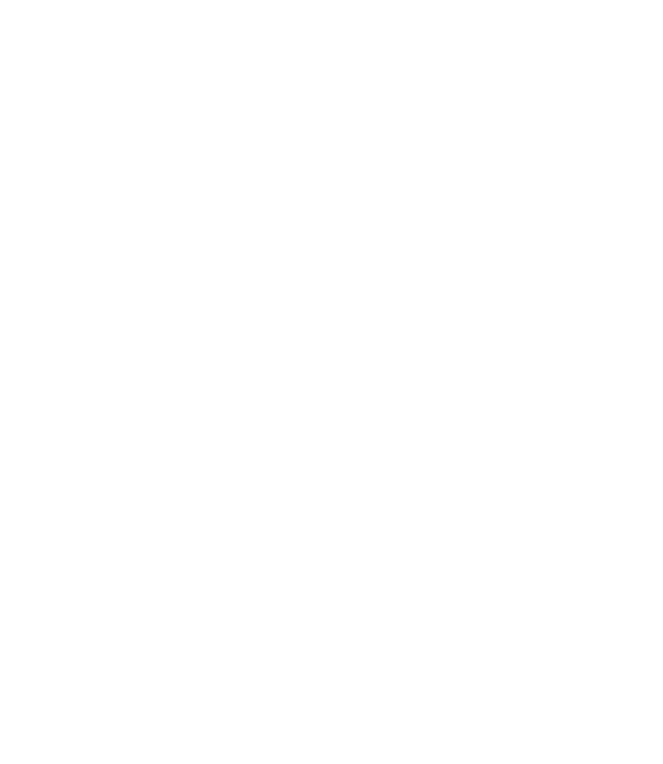
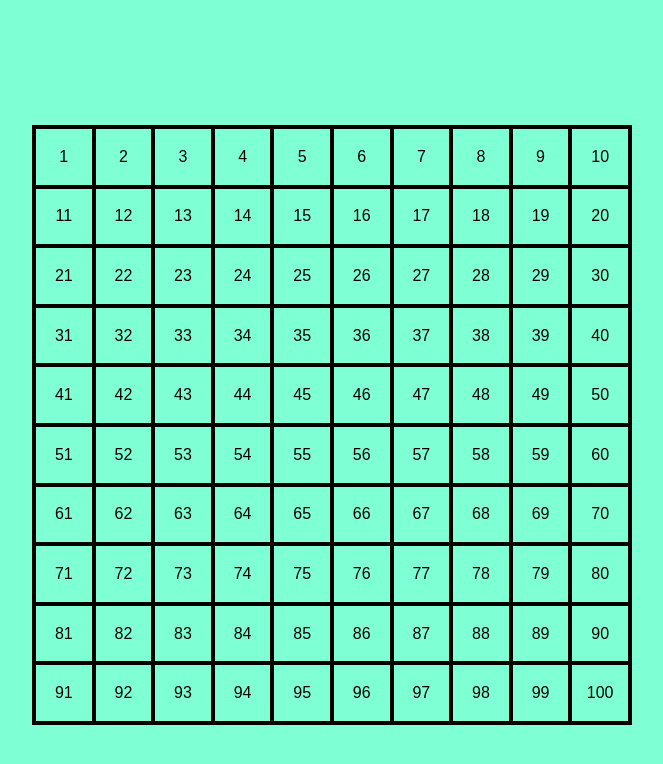
Before and after one commit to AndreaMatarrese/js-campominato-grid, a plain HTML site: page index.html in a window 1280 px wide. Shown: the whole page, without its empty margins (308-971 px from the left). Drawn offline with Linux system fonts and the light colour scheme.

Commit message:
Grid with toggle

```diff
--- a/css/style.css
+++ b/css/style.css
@@ -0,0 +1,44 @@
+*{
+    padding: 0;
+    margin: 0;
+    box-sizing: border-box;
+}
+html{
+    font-family: Arial, Helvetica, sans-serif;
+}
+body{
+    height: 100vh;
+}
+.container{
+    background-color: aquamarine;
+    height: 100%;
+    width: 100%;
+    display: flex;
+    flex-direction: column;
+    justify-content: center;
+    align-items: center;
+    margin: auto;
+    padding-top: 50px;
+}
+.grid{
+    width: 80%;
+    height: 80%;
+    width: 600px;
+    height: 600px;
+    margin: auto;
+    display: flex;
+    flex-wrap: wrap;
+    border: 2px solid black;
+}
+.cell{
+    display: flex;
+    justify-content: center;
+    align-items: center;
+    width: calc(100% / 10);
+    height: calc(100% / 10);
+    border: 2px solid black;
+}
+.cell.active{
+    background-color: blue;
+    color: white;
+}
--- a/index.html
+++ b/index.html
@@ -11,6 +11,19 @@
     <title>Campominato</title>
 </head>
 <body>
+    <div class="container">
+        <!-- <div class="select">
+            <select name="" id="difficulty">
+                <option value="easy">Easy</option>
+                 <option value="medium">Medium</option>
+                <option value="hard">Hard</option>
+            </select>
+        </div> -->
+
+        <div class="grid">
+
+        </div>
+    </div>
 
 </body>
 </html>
--- a/js/script.js
+++ b/js/script.js
@@ -0,0 +1,25 @@
+// L'utente clicca su un bottone che genererà una griglia di gioco quadrata.
+// Ogni cella ha un numero progressivo, da 1 a 100.
+// Ci saranno quindi 10 caselle per ognuna delle 10 righe.
+// Quando l'utente clicca su ogni cella, la cella cliccata si colora di azzurro ed emetto un messaggio in console con il numero della cella cliccata.
+// Bonus
+// Aggiungere una select accanto al bottone di generazione, che fornisca una scelta tra tre diversi livelli di difficoltà:
+// - con difficoltà 1 => 100 caselle, con un numero compreso tra 1 e 100, divise in 10 caselle per 10 righe;
+// - con difficoltà 2 => 81 caselle, con un numero compreso tra 1 e 81, divise in 9 caselle per 9 righe;
+// - con difficoltà 3 => 49 caselle, con un numero compreso tra 1 e 49, divise in 7 caselle per 7 righe;
+
+// const eleSelect = document.querySelector('#difficulty') bottone scelta
+const eleGrid = document.querySelector('.grid')
+
+for(let i=1; i <= 100; i++){
+
+    const eleCell = document.createElement('div');
+    eleCell.classList.add('cell');
+    eleCell.innerHTML += `${i}`;
+    eleGrid.append(eleCell);
+
+
+    eleCell.addEventListener('click', function(){
+        this.classList.toggle('active');
+    })
+}
```
